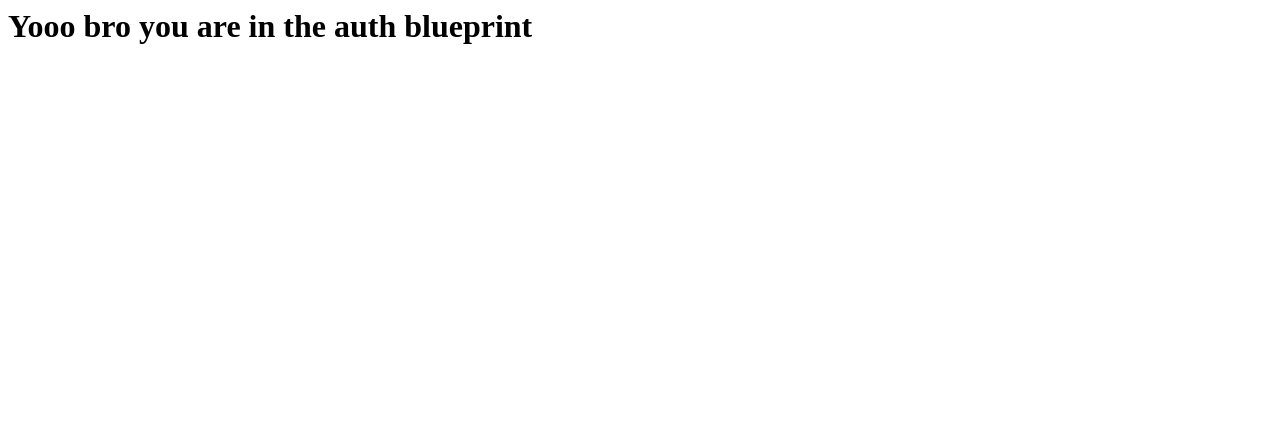
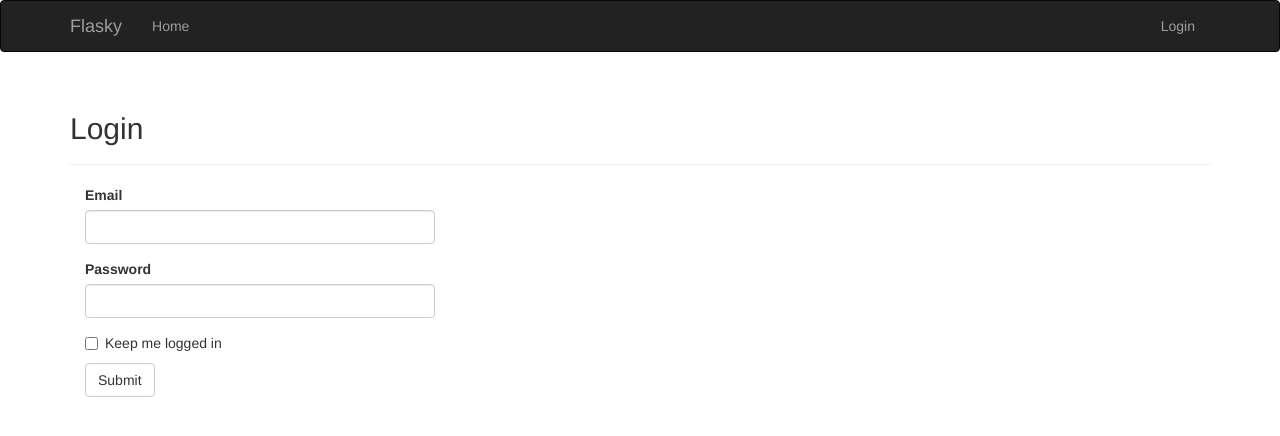
Before and after one commit to HassanMunene/Hassan-flasky, a Flask app: page /auth/login in a window 1280 px wide. Shown: the top 436 px of the page. Run offline with Flask 3, Linux system fonts and the light colour scheme; some libraries are stand-ins or nearby versions.

Commit message:
I have implemented the authentication system

```diff
--- a/social_app/app/__init__.py
+++ b/social_app/app/__init__.py
@@ -4,6 +4,7 @@ from flask_mail import Mail
 from flask_moment import Moment
 from flask_sqlalchemy import SQLAlchemy
 from config import config
+from flask_login import LoginManager
 
 # create extension instances but we will not initialize them because we
 # do not have an instance of our application
@@ -11,6 +12,8 @@ bootstrap = Bootstrap()
 mail = Mail()
 moment = Moment()
 db = SQLAlchemy()
+login_manager = LoginManager()
+login_manager.login_view = 'auth.login'
 
 # This next section we will define the factory function that will create the instance of the application
 # based on the configuration we want it to be in could be production, development or testing
@@ -31,5 +34,6 @@ def create_app(config_name):
     mail.init_app(app)
     moment.init_app(app)
     db.init_app(app)
+    login_manager.init_app(app)
 
     return app
--- /dev/null
+++ b/social_app/app/auth_bp/forms.py
@@ -0,0 +1,17 @@
+"""
+This module contain the forms that are associated with
+the process of authentication such as the login form.
+"""
+from flask_wtf import FlaskForm
+from wtforms import StringField, PasswordField, BooleanField, SubmitField
+from wtforms.validators import DataRequired, Email, Length
+
+class LoginForm(FlaskForm):
+    """
+    an obj of this class will be rendered in the login page
+    on the frontend
+    """
+    email = StringField('Email', validators=[DataRequired(), Length(1, 64), Email()])
+    password = PasswordField('Password', validators=[DataRequired()])
+    remember_me = BooleanField('Keep me logged in')
+    submit = SubmitField('Submit')
--- a/social_app/app/auth_bp/views.py
+++ b/social_app/app/auth_bp/views.py
@@ -2,12 +2,35 @@
 This module will specifically handle the routes concerned
 with authentication
 """
-from flask import render_template
+from flask import render_template, request, url_for, flash, redirect
 from . import auth
+from .forms import LoginForm
+from ..models import User
+from flask_login import login_user, login_required, current_user, logout_user
 
 @auth.route('/login', methods=['GET', 'POST'])
 def login():
     """
     will handle the /login route
     """
-    return render_template('auth/login.html')
+    form = LoginForm()
+    if form.validate_on_submit():
+        user = User.query.filter_by(email=form.email.data).first()
+        if user is not None and user.verify_password(form.password.data):
+            login_user(user, form.remember_me.data)
+            next = request.args.get('next')
+            if next is None or not next.startswith('/'):
+                next = url_for('main.index')
+            return redirect(next)
+        flash("Invalid Email or Password")
+    return render_template('auth/login.html', form=form)
+
+@auth.route('/logout', methods=['GET', 'POST'])
+@login_required
+def logout():
+    """
+    log the user out
+    """
+    logout_user()
+    flash("You have been logged out")
+    return redirect(url_for('main.index'))
--- a/social_app/app/templates/auth/login.html
+++ b/social_app/app/templates/auth/login.html
@@ -1 +1,13 @@
-<h1>Yooo bro you are in the auth blueprint</h1>
+{% extends "base.html" %}
+{% import "bootstrap/wtf.html" as wtf %}
+
+{% block title %}Flasky - Login {% endblock %}
+
+{% block page_content %}
+<div class="page-header">
+    <h2>Login</h2>
+</div>
+<div class="col-md-4">
+{{ wtf.quick_form(form) }}
+</div>
+{% endblock %}
--- a/social_app/app/templates/base.html
+++ b/social_app/app/templates/base.html
@@ -24,6 +24,13 @@
             <ul class="nav navbar-nav">
                 <li><a href="/">Home</a></li>
             </ul>
+            <ul class="nav navbar-nav navbar-right">
+                {% if current_user.is_authenticated %}
+                <li><a href="{{ url_for('auth.logout') }}">Logout</a></li>
+                {% else %}
+                <li><a href="{{ url_for('auth.login') }}">Login</a></li>
+                {% endif %}
+            </ul>
         </div>
     </div>
 </div>
--- a/social_app/requirement.txt
+++ b/social_app/requirement.txt
@@ -4,6 +4,7 @@ click==8.1.7
 dominate==2.8.0
 Flask==2.3.3
 Flask-Bootstrap==3.3.7.1
+Flask-Login==0.6.2
 Flask-Mail==0.9.1
 Flask-Migrate==4.0.4
 Flask-Moment==1.0.5
```
Also changed, not shown: social_app/app/main/views.py (+1 -20 lines), social_app/app/models.py (+12 -1 lines), social_app/app/templates/index.html (+4 -4 lines), social_app/migrations/versions/9b11666e3bad_added_the_email_field_in_the_user_model.py (added, +36 -0 lines).
